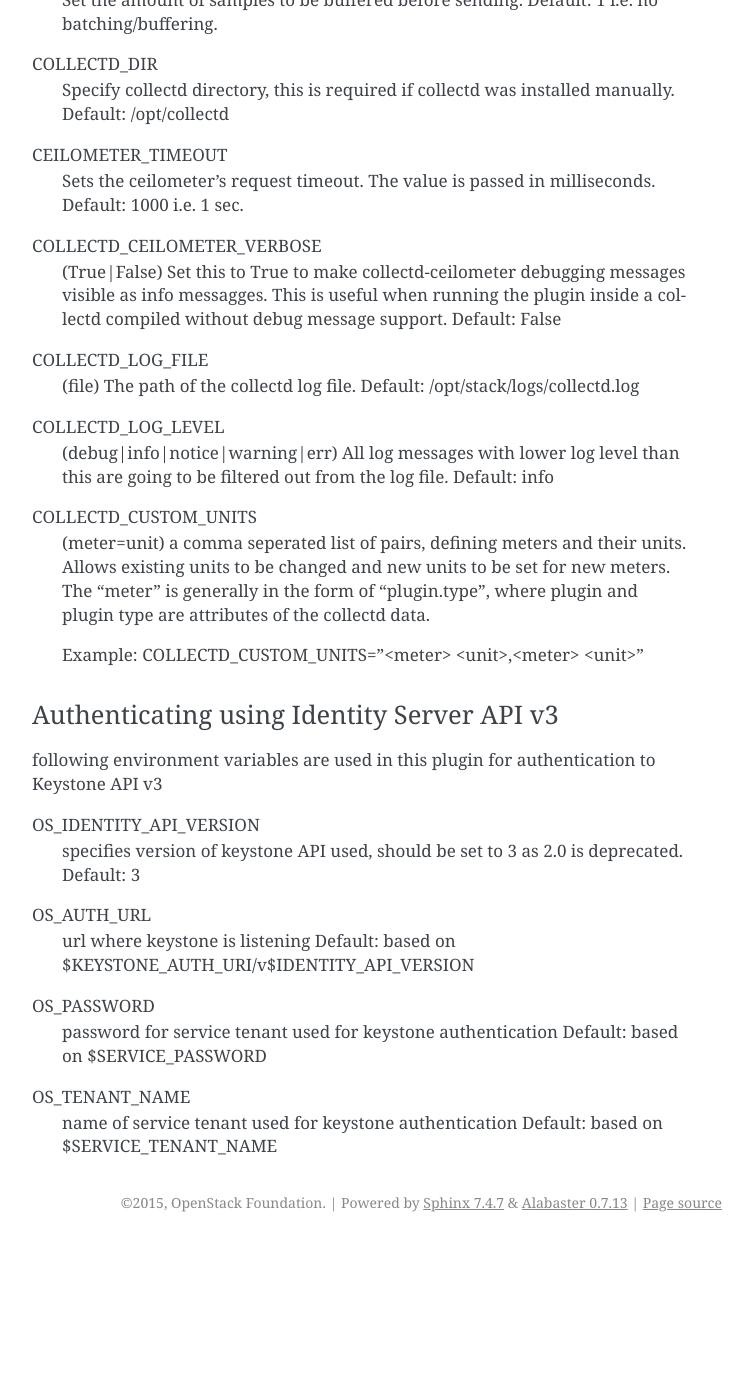
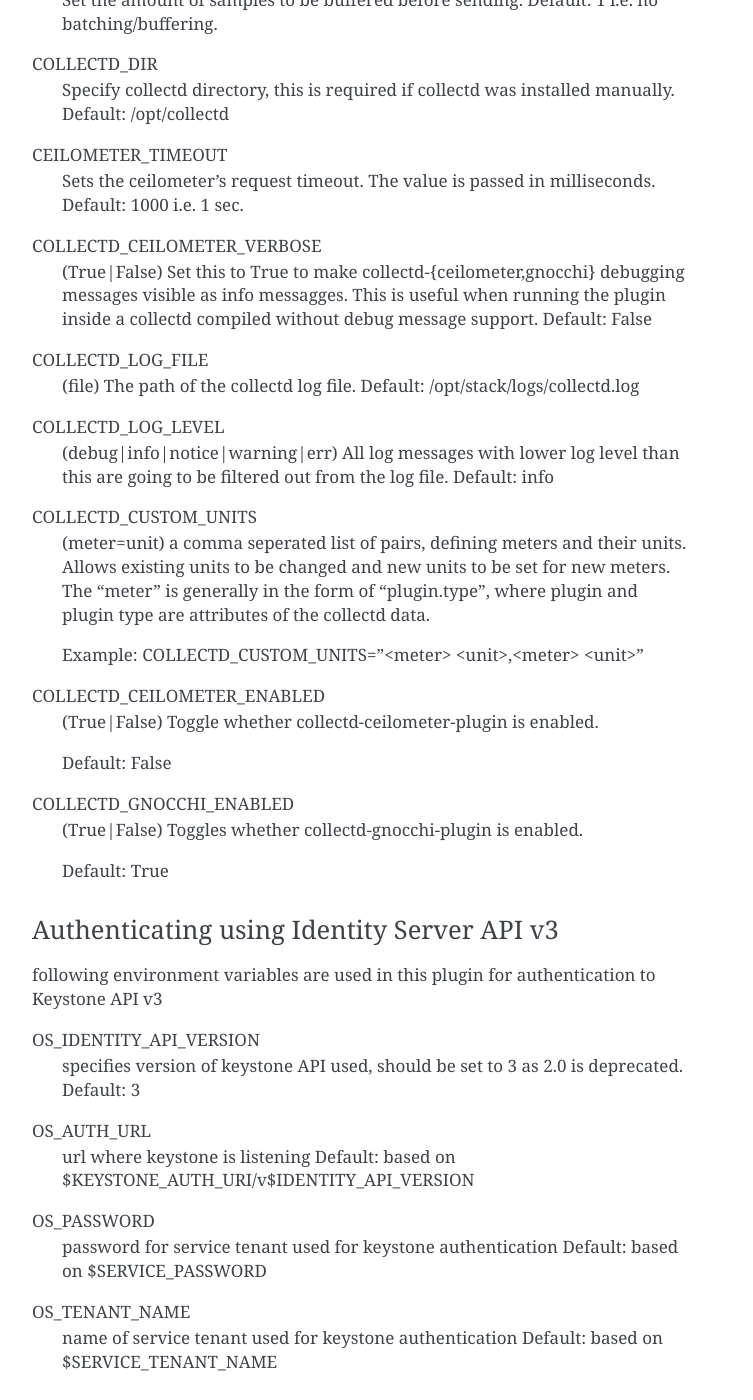
Before and after one commit to openstack-archive/collectd-openstack-plugins, a Sphinx documentation site: the page built from doc/source/usage.rst, in a window 1280 px wide and 1400 px high, scrolled down 634 px. Shown: the whole window, without its empty margins (388-1141 px from the left). Built offline with Sphinx 7.4.7, drawn with Linux system fonts in a browser that asks for light colours; pages that are not in the unit, such as notebooks, are missing from menus; before the commit the page ends 1876 px from its top, so only the background shows below that.

Commit message:
Add deployment code for gnocchi
- Check if gnocchi/ceilometer services are enabled
- Configures gnocchi service
- Update devstackGSG.rst to remove workaround
  - Modulepath previously needed to be changed manually
- Add COLLECTD_{CEILOMETER,GNOCCHI}_ENABLED option

Change-Id: Ic644f53b53dcdbb92eef2c8ddf7d2888fc308797

```diff
--- a/doc/source/devstackGSG.rst
+++ b/doc/source/devstackGSG.rst
@@ -86,12 +86,9 @@
     enable_plugin collectd-ceilometer-plugin http://github.com/openstack/collectd-ceilometer-plugin
 
     COLLECTD_INSTALL=True
-    COLLECTD_CONF_DIR=/etc/collectd/collectd.conf.d/
 
     # GNOCCHI
     enable_plugin gnocchi https://github.com/openstack/gnocchi master
     enable_service gnocchi-api,gnocchi-metricd,gnocchi-statsd
     GNOCCHI_USE_KEYSTONE=True
-
-Once deployment is complete, edit collectd-ceilometer-plugin.conf to point at
-the collectd_ceiloemter.gnocchi.plugin module.
+    COLLECTD_GNOCCHI_ENABLED=True
--- a/doc/source/usage.rst
+++ b/doc/source/usage.rst
@@ -44,9 +44,9 @@
 
 
 COLLECTD_CEILOMETER_VERBOSE
-    (True|False) Set this to True to make collectd-ceilometer debugging
-    messages visible as info messagges. This is useful when running the
-    plugin inside a collectd compiled without debug message support.
+    (True|False) Set this to True to make collectd-{ceilometer,gnocchi}
+    debugging messages visible as info messagges. This is useful when running
+    the plugin inside a collectd compiled without debug message support.
     Default: False
 
 
@@ -69,6 +69,15 @@
 
     Example: COLLECTD_CUSTOM_UNITS="<meter> <unit>,<meter> <unit>"
 
+COLLECTD_CEILOMETER_ENABLED
+    (True|False) Toggle whether collectd-ceilometer-plugin is enabled.
+
+    Default: False
+
+COLLECTD_GNOCCHI_ENABLED
+    (True|False) Toggles whether collectd-gnocchi-plugin is enabled.
+
+    Default: True
 
 Authenticating using Identity Server API v3
 ===========================================
```
Also changed, not shown: 3 other files.
